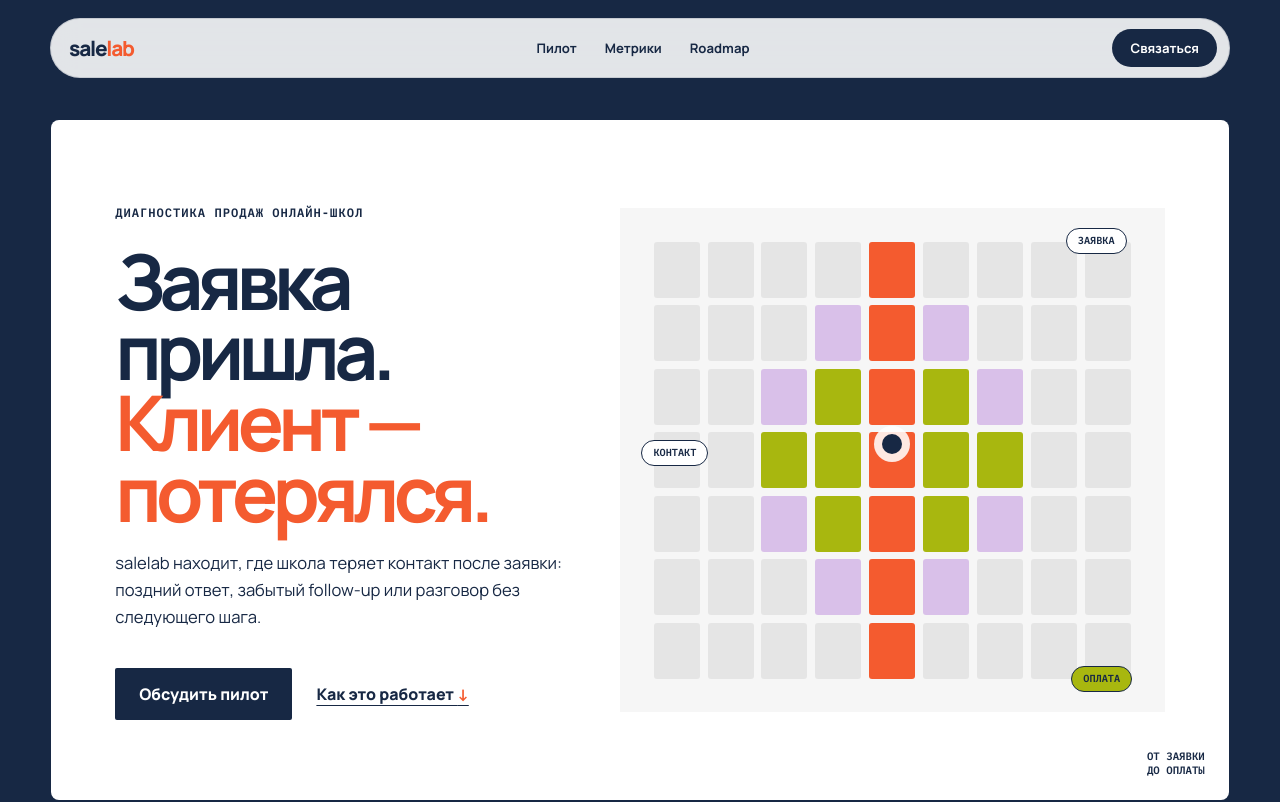
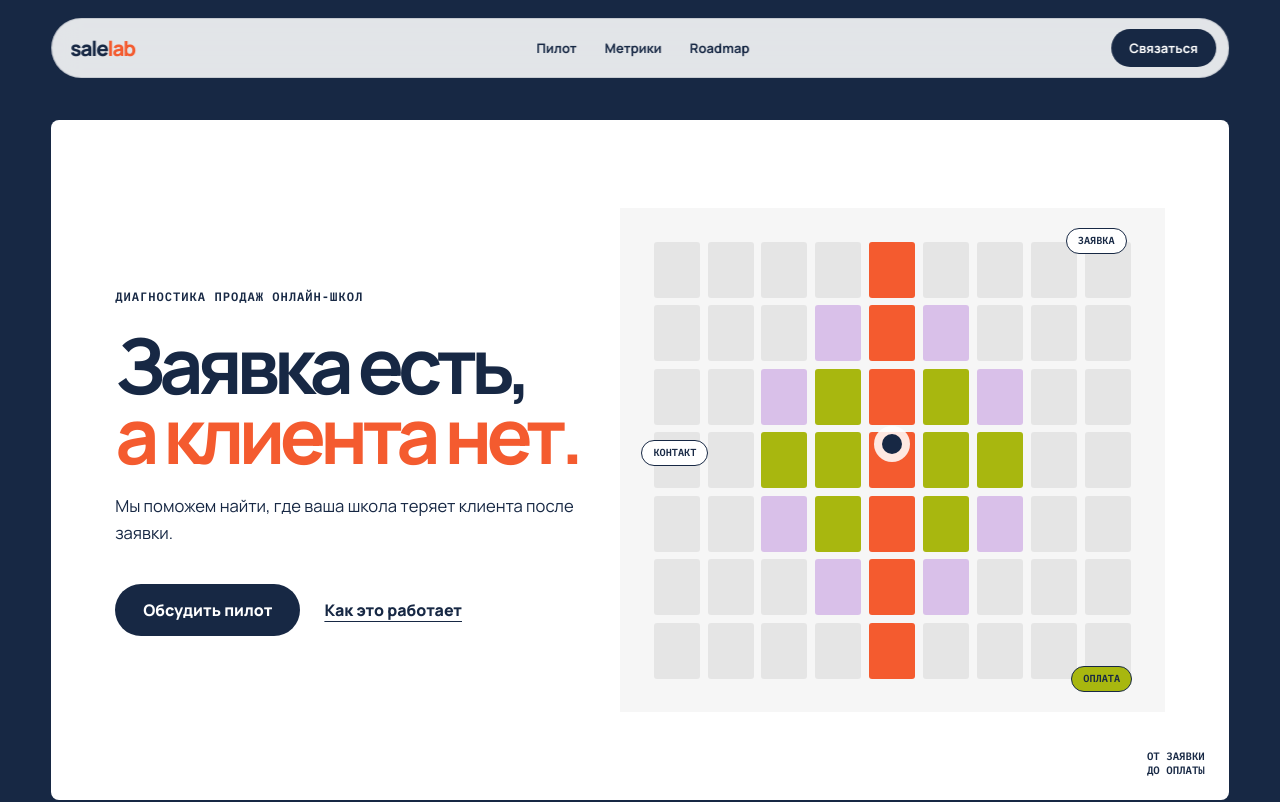
Before and after one commit to Bobcat-web/salelab, a React (Vite) app: page / in a window 1280 px wide. Shown: the top 802 px of the page. Built offline with nearby package versions, Linux system fonts and the light colour scheme.

Commit message:
Update Site source

```diff
--- a/src/App.jsx
+++ b/src/App.jsx
@@ -169,11 +169,11 @@ function App() {
         <div className="hero-card">
           <div className="hero-copy">
             <span className="eyebrow">Диагностика продаж онлайн-школ</span>
-            <h1>Заявка пришла.<br /><em>Клиент — потерялся.</em></h1>
-            <p>salelab находит, где школа теряет контакт после заявки: поздний ответ, забытый follow-up или разговор без следующего шага.</p>
+            <h1>Заявка есть,<br /><em>а клиента нет.</em></h1>
+            <p>Мы поможем найти, где ваша школа теряет клиента после заявки.</p>
             <div className="hero-actions">
               <a className="button button-primary" href="https://t.me/dem_yank" target="_blank" rel="noreferrer">Обсудить пилот</a>
-              <a className="text-link" href="#pilot">Как это работает <span>↓</span></a>
+              <a className="text-link" href="#pilot">Как это работает</a>
             </div>
           </div>
           <div className="hero-visual">
--- a/src/styles.css
+++ b/src/styles.css
@@ -27,7 +27,7 @@ button { font: inherit; }
   z-index: 50;
   left: 50%;
   top: 18px;
-  width: min(1180px, calc(100% - 32px));
+  width: min(1350px, calc(100% - 8vw));
   transform: translateX(-50%);
   display: grid;
   grid-template-columns: 1fr auto 1fr;
@@ -87,7 +87,7 @@ button { font: inherit; }
 .hero-copy > p { max-width: 570px; margin: 0; font-size: clamp(1rem, 1.3vw, 1.25rem); line-height: 1.6; }
 .hero-actions { display: flex; align-items: center; gap: 24px; margin-top: 38px; }
 .button { display: inline-flex; align-items: center; justify-content: center; min-height: 52px; padding: 0 24px; border-radius: 2px; font-weight: 800; }
-.button-primary { background: var(--ink); color: white; }
+.button-primary { padding-inline: 28px; border-radius: 99px; background: var(--ink); color: white; }
 .button-primary:hover { background: var(--orange); }
 .text-link { font-weight: 800; text-decoration: underline; text-underline-offset: 5px; }
 .text-link span { color: var(--orange); }
```
